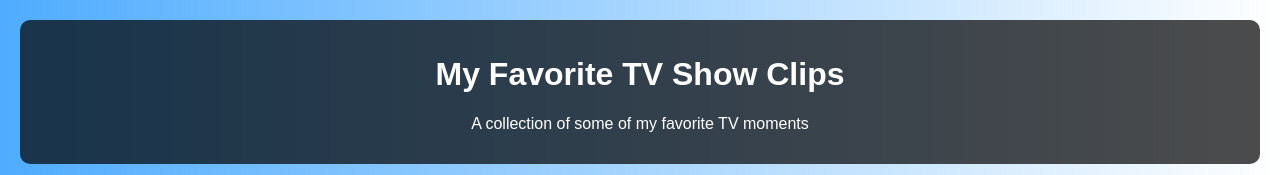
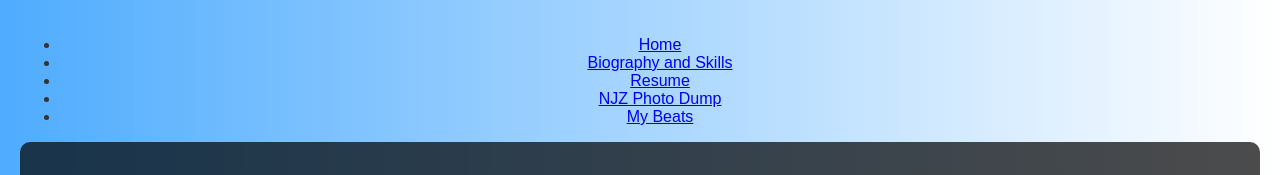
Before and after one commit to Bumanlag/MediaVideo, a plain HTML site: page index.html in a window 1280 px wide. Shown: the top 175 px of the page. Drawn offline with Linux system fonts and the light colour scheme.

Commit message:
Update index.html

```diff
--- a/index.html
+++ b/index.html
@@ -6,6 +6,17 @@
     <title>My Beat - Favorite TV Show Clips</title>
     <link rel="stylesheet" href="style.css">
 </head>
+
+<nav>
+    <ul>
+        <li><a href="https://bumanlag.github.io/LandingPage/">Home</a></li>
+        <li><a href="https://bumanlag.github.io/BioSkill2/">Biography and Skills</a></li>
+        <li><a href="https://bumanlag.github.io/Resume/">Resume</a></li>
+        <li><a href="https://bumanlag.github.io/PhotoDump/">NJZ Photo Dump</a></li>
+        <li><a href="https://bumanlag.github.io/MediaSongs/">My Beats</a></li>
+    </ul>
+</nav>
+
 <body>
     <header>
         <h1>My Favorite TV Show Clips</h1>
```
